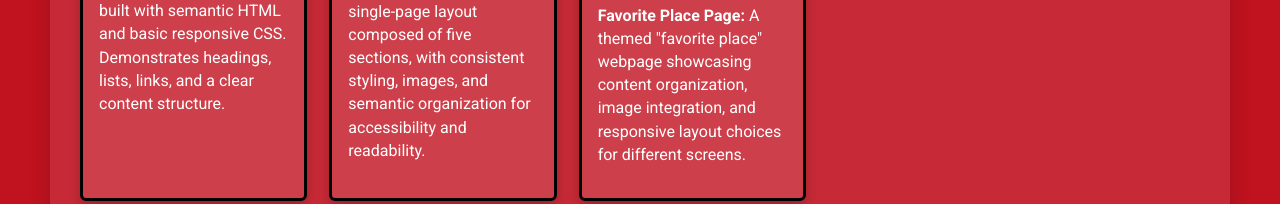
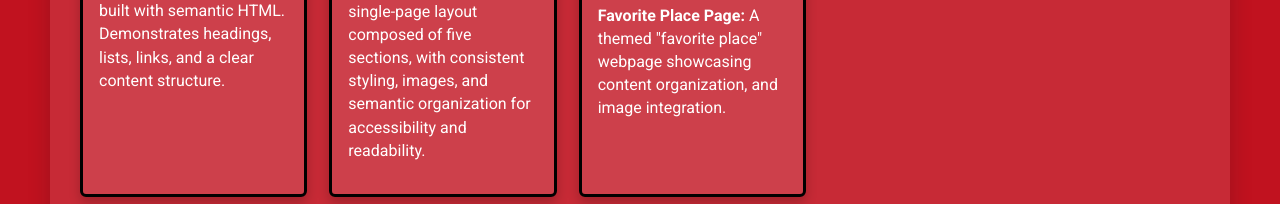
Before and after one commit to eduardbotedu/portfolio-website, a plain HTML site: page portfolio.html in a window 1280 px wide. Shown: the part 678-882 px from the top of the page. Drawn offline with Linux system fonts and the light colour scheme.

Commit message:
Update portfolio.html

```diff
--- a/portfolio.html
+++ b/portfolio.html
@@ -65,9 +65,8 @@
                                 <img src="resume.png" alt="Screenshot of Project 1: Resume style single page" />
                             </a>
                             <p>
-                                <strong>Resume Project:</strong> A simple resume/portfolio page built with semantic HTML
-                                and basic responsive CSS. Demonstrates headings, lists, links, and a clear content
-                                structure.
+                                <strong>Resume Project:</strong> A simple resume/portfolio page built with semantic
+                                HTML. Demonstrates headings, lists, links, and a clear content structure.
                             </p>
                         </article>
 
@@ -97,8 +96,7 @@
                             </a>
                             <p>
                                 <strong>Favorite Place Page:</strong> A themed "favorite place" webpage showcasing
-                                content organization, image integration, and responsive layout choices for different
-                                screens.
+                                content organization, and image integration.
                             </p>
                         </article>
                         <!-- Project 4 -->
```
